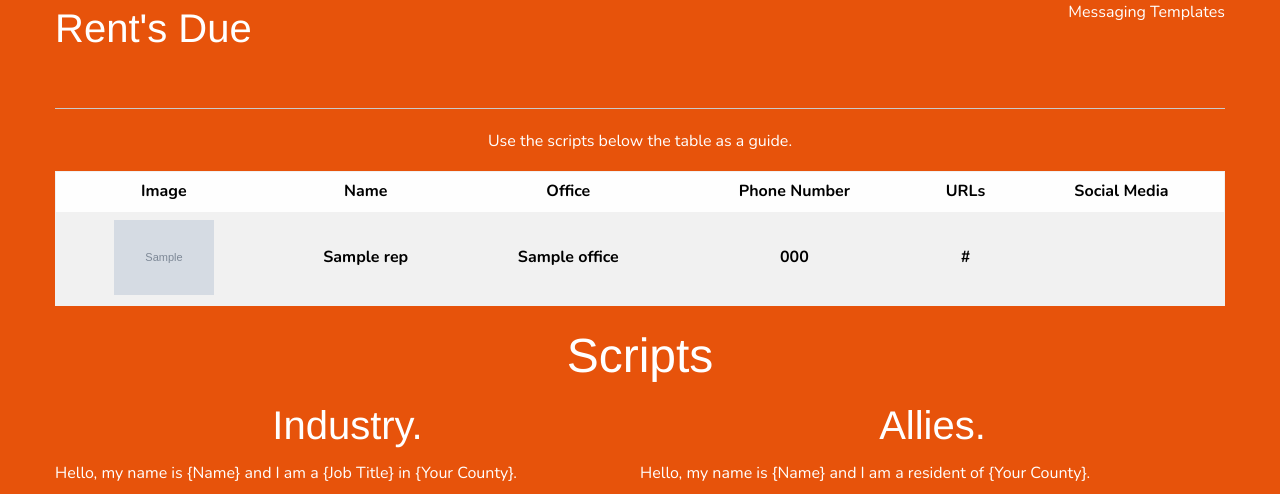
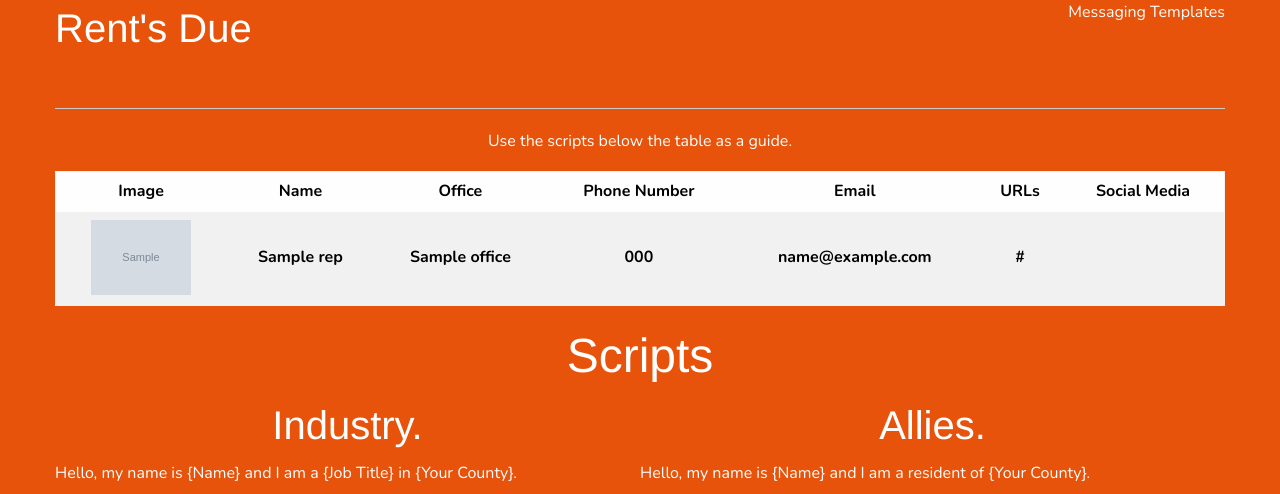
Before and after one commit to jasdeepg/rentsdue, a Flask app: template templates/messaging_templates.html in a window 1280 px wide. Shown: the top 494 px of the page. Run offline with Flask 2, Linux system fonts and the light colour scheme; the template is opened without the code that fills it: most values are stand-ins (such as "Sample title", 1, 10 or a date in 2020); grey boxes marked "Sample" are stand-in pictures; lists and menus that the app fills with data are empty.

Commit message:
Add email to table, remove seattle specific copy

```diff
--- a/main.py
+++ b/main.py
@@ -1,9 +1,10 @@
 from flask import Flask, request
 from flask import render_template
 from googleapiclient.discovery import build
+import config
 
 app = Flask(__name__)
-service = build('civicinfo', b'v2', developerKey='AIzaSyALXTo54A8rFTsrMnT2AT6SUMS5mI4Qn9k');
+service = build('civicinfo', b'v2', developerKey=config.GOOGLE_API_KEY);
 collection = service.representatives();
 
 @app.route('/', methods=['GET','POST'])
--- a/templates/index.html
+++ b/templates/index.html
@@ -48,7 +48,7 @@
 		<div class='cell large-6 large-offset-4'>
 			<p>If you agree with our positions, then you can help! Our representatives and legislators must understand the gravity of this unique moment, and this will only happen if we force them to. A loud and swift mobilization of voices is our only hope that they enact policy that rises to the occasion.</p>
 			<p>You can use the above positions as a guide when you call your representatives, and you can copy and paste our positions in an email with the subject line “Rent’s Due”.</p>
-			<p>The financial security for so many in Seattle is in the balance. Please act as soon as you can.</p>
+			<p>The financial security for so many in your communtiy is in the balance. Please act as soon as you can.</p>
 		</div>
 	</div>
 	<div class='cell' style='padding-top:20px'>
--- a/templates/messaging_templates.html
+++ b/templates/messaging_templates.html
@@ -15,6 +15,7 @@
 					<th>Name</th>
 					<th>Office</th>
 					<th>Phone Number</th>
+					<th>Email</th>
 					<th>URLs</th>
 					<th>Social Media</th>
 				</tr>
@@ -31,6 +32,13 @@
 						{% if rep.phones %}
 							{% for phone in rep.phones %}
 								<a href='tel:{{ phone }}'>{{ phone }}</a>
+							{% endfor%}
+						{% endif %}
+					</th>
+					<th>
+						{% if rep.emails %}
+							{% for email in rep.emails %}
+								<a href='mailto:{{ email }}'>{{ email }}</a>
 							{% endfor%}
 						{% endif %}
 					</th>
```
Also changed, not shown: 1 other file.
